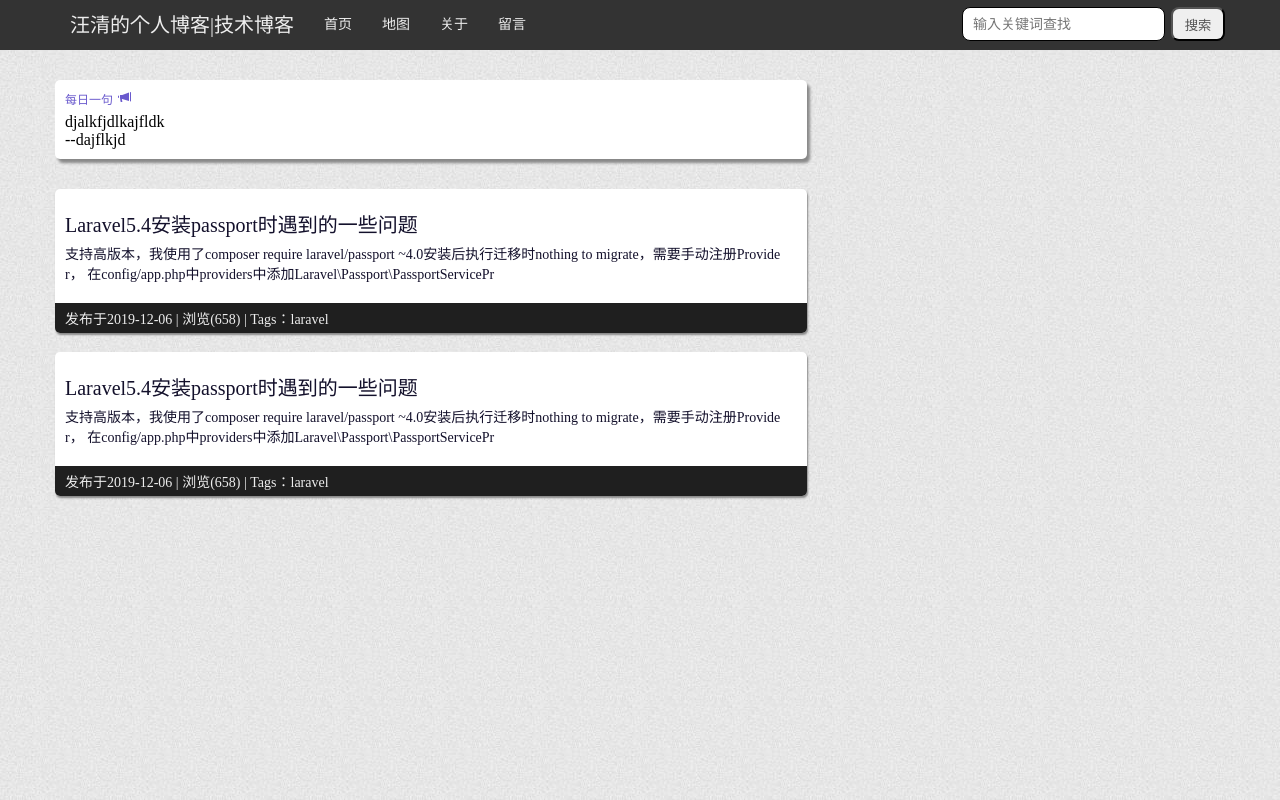
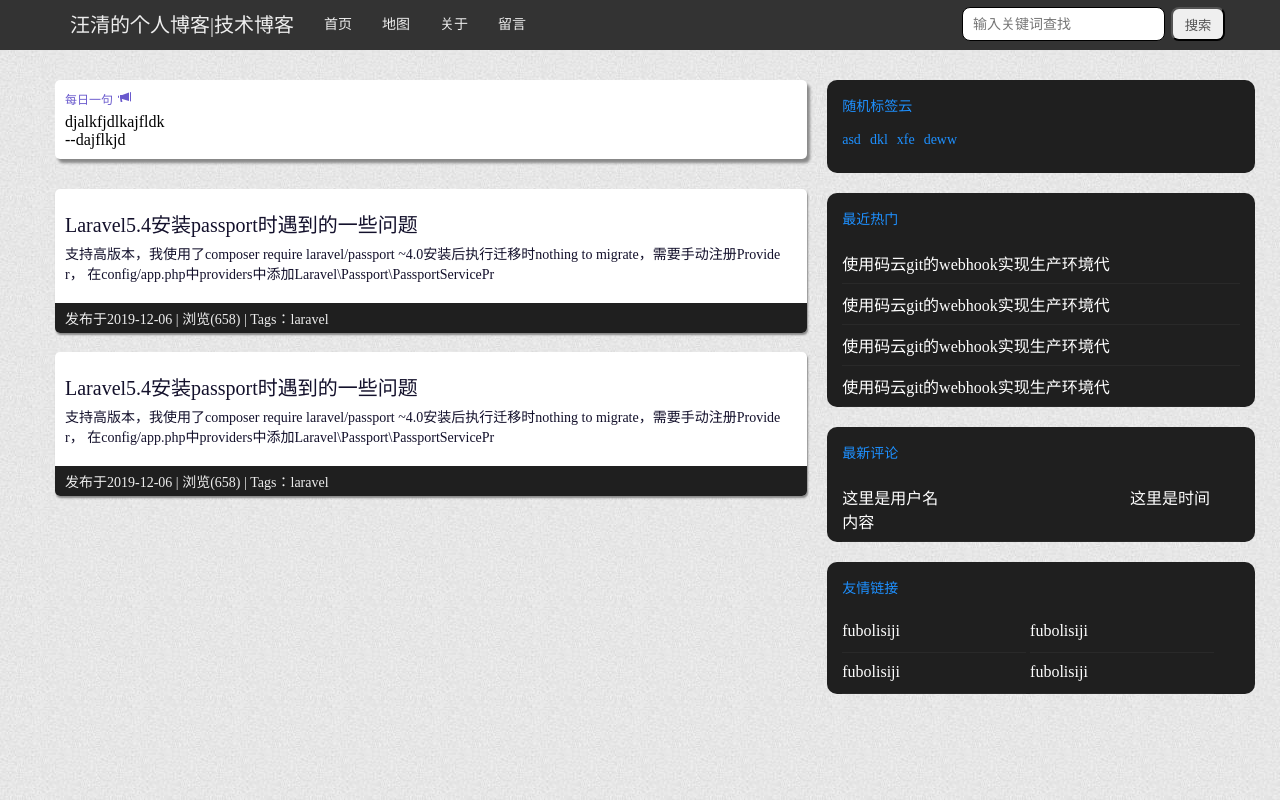
Before and after one commit to wq199909/PersonalBlog, a website: page page/index.html in a window 1280 px wide. Drawn offline with Linux system fonts and the light colour scheme.

Commit message:
首页右侧样式

```diff
--- a/page/css/base.css
+++ b/page/css/base.css
@@ -3,6 +3,7 @@
     padding: 0;
     list-style: none;
 }
+
 body{
     background-image: url("../img/bg.jpg");
     position: relative;
@@ -94,3 +95,71 @@ body{
     box-sizing: border-box;
 
 }
+
+.right_module{
+    display: inline-block;
+    width: 100%;
+    background-color: #1f1f1f;
+    border-radius: 10px;
+    color: #fff;
+    text-align: left;
+    padding: 0 15px;
+    margin-bottom: 20px;
+}
+.tags{
+    padding: 0 15px 25px;
+}
+.right_module>div{
+    display: block;
+    text-align: left;
+    font-size: 14px;
+    padding: 15px 5px 15px 0;
+    color: dodgerblue;
+}
+.right_module>a{
+    display: inline-block;
+    font-size: 14px;
+    color: dodgerblue;
+    margin-right: 5px;
+    text-decoration: none;
+}
+.right_module>ul>li{
+    padding: 8px 0;
+    border-bottom: 1px solid #292929;
+}
+.right_module>ul>li>a{
+    text-decoration: none;
+    color: #fff;
+}
+.right_module>ul>li>a:hover{
+    color: #337ab7;
+}
+.right_module>ul>div{
+    padding: 5px 0px;
+}
+.right_module>ul>div>span{
+    color: #fff;
+    font-size: 14px;
+}
+.right_module>ul>div>p{
+    color: #777;
+    font-size: 14px;
+}
+.pull_right{
+    position: absolute;
+    right: 15px;
+}
+.right_module>span{
+    display: inline-block;
+    width: calc(50% - 15px);
+    height: 30px;
+    margin-top: 10px;
+    border-bottom: 1px solid #292929;
+}
+.right_module>span>a{
+    color: #fff;
+    text-decoration: none;
+}
+.right_module>span>a:hover{
+    color: #337ab7;
+}
--- a/page/index.html
+++ b/page/index.html
@@ -53,7 +53,43 @@
                 </div>
             </div>
         </div>
-        <div class="content_right"></div>
+        <div class="content_right">
+            <div class="right_module tags">
+                <div>随机标签云</div>
+                <a href="/">asd</a>
+                <a href="/">dkl</a>
+                <a href="/">xfe</a>
+                <a href="/">deww</a>
+            </div>
+            <div class="right_module">
+                <div>最近热门</div>
+                <ul>
+                    <li><a href="/">使用码云git的webhook实现生产环境代</a></li>
+                    <li><a href="/">使用码云git的webhook实现生产环境代</a></li>
+                    <li><a href="/">使用码云git的webhook实现生产环境代</a></li>
+                    <li><a href="/">使用码云git的webhook实现生产环境代</a></li>
+                </ul>
+            </div>
+            <div class="right_module">
+                <div>最新评论</div>
+                <ul>
+                    <li>
+                        <div>
+                            <span>这里是用户名</span>
+                            <span class="pull_right">这里是时间</span>
+                            <p>内容</p>
+                        </div>
+                    </li>
+                </ul>
+            </div>
+            <div class="right_module">
+                <div>友情链接</div>
+                <span><a href="/">fubolisiji</a></span>
+                <span><a href="/">fubolisiji</a></span>
+                <span><a href="/">fubolisiji</a></span>
+                <span><a href="/">fubolisiji</a></span>
+            </div>
+        </div>
     </div>
     <footer></footer>
 </body>
```
